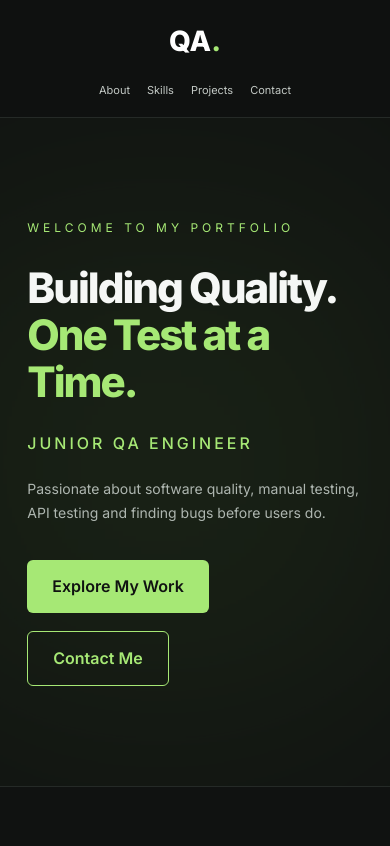
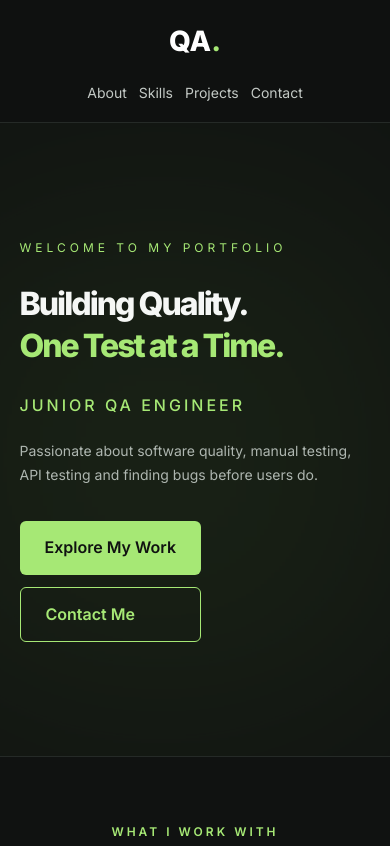
Before and after one commit to kashan-qa-engineer227/QA-Engineer-Portfolio, a plain HTML site: page index.html in a window 390 px wide. Shown: the top 846 px of the page. Drawn offline with Linux system fonts and the light colour scheme.

Commit message:
Improve mobile responsiveness and navigation layout

```diff
--- a/style.css
+++ b/style.css
@@ -413,3 +413,97 @@ section.visible {
     color: #111;
     transform: translateY(-4px);
 }
+
+/* MOBILE RESPONSIVENESS */
+
+/* Tablets and smaller screens */
+@media (max-width: 768px) {
+
+    .navbar {
+        padding: 18px 5%;
+        flex-wrap: wrap;
+        gap: 15px;
+    }
+
+    .navbar nav {
+        display: flex;
+        flex-wrap: wrap;
+        justify-content: center;
+        gap: 15px;
+    }
+
+    .hero {
+        padding: 80px 6%;
+    }
+
+    .hero h1 {
+        font-size: clamp(32px, 7vw, 48px);
+    }
+
+    .skills-section,
+    .projects-section,
+    .contact-section {
+        padding: 70px 6%;
+    }
+
+    .skills-grid,
+    .projects-grid {
+        grid-template-columns: repeat(2, minmax(0, 1fr));
+    }
+
+}
+
+/* Mobile phones */
+@media (max-width: 480px) {
+
+    .navbar {
+        flex-direction: column;
+        align-items: center;
+    }
+
+    .navbar nav {
+        gap: 12px;
+    }
+
+    .navbar nav a {
+        font-size: 14px;
+    }
+
+    .hero {
+        padding: 65px 5%;
+    }
+
+    .hero h1 {
+        font-size: 32px;
+        line-height: 1.3;
+    }
+
+    .hero h2 {
+        font-size: 16px;
+    }
+
+    .hero-buttons {
+        flex-direction: column;
+        align-items: stretch;
+        gap: 12px;
+    }
+
+    .skills-grid,
+    .projects-grid {
+        grid-template-columns: 1fr;
+    }
+
+    .section-description {
+        font-size: 14px;
+    }
+
+    .contact-links {
+        flex-direction: column;
+        align-items: stretch;
+    }
+
+    .contact-links a {
+        text-align: center;
+    }
+
+}
```
